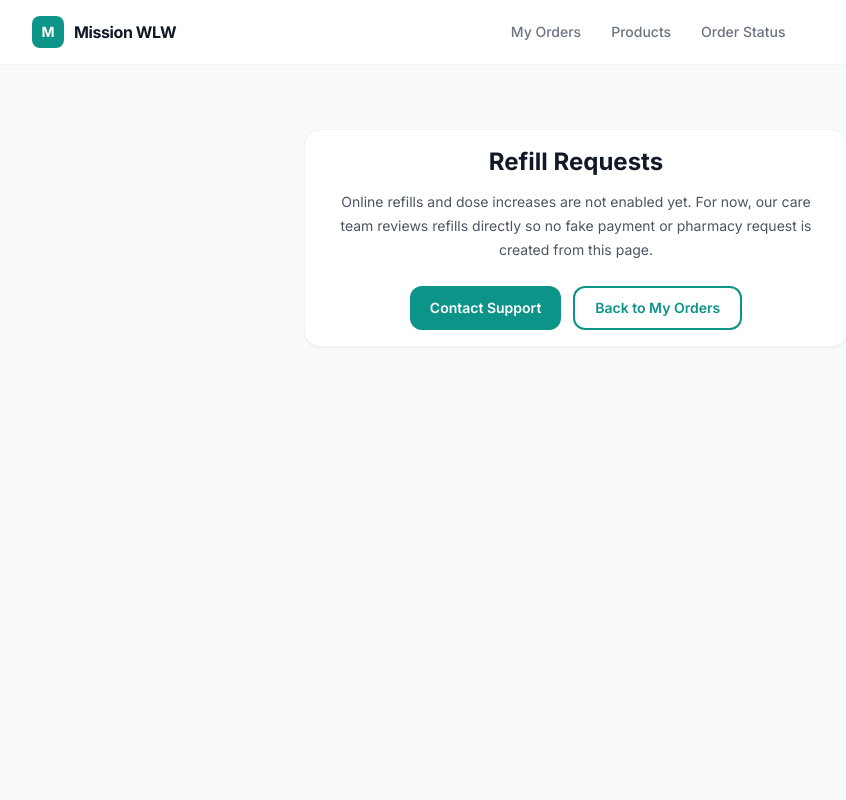
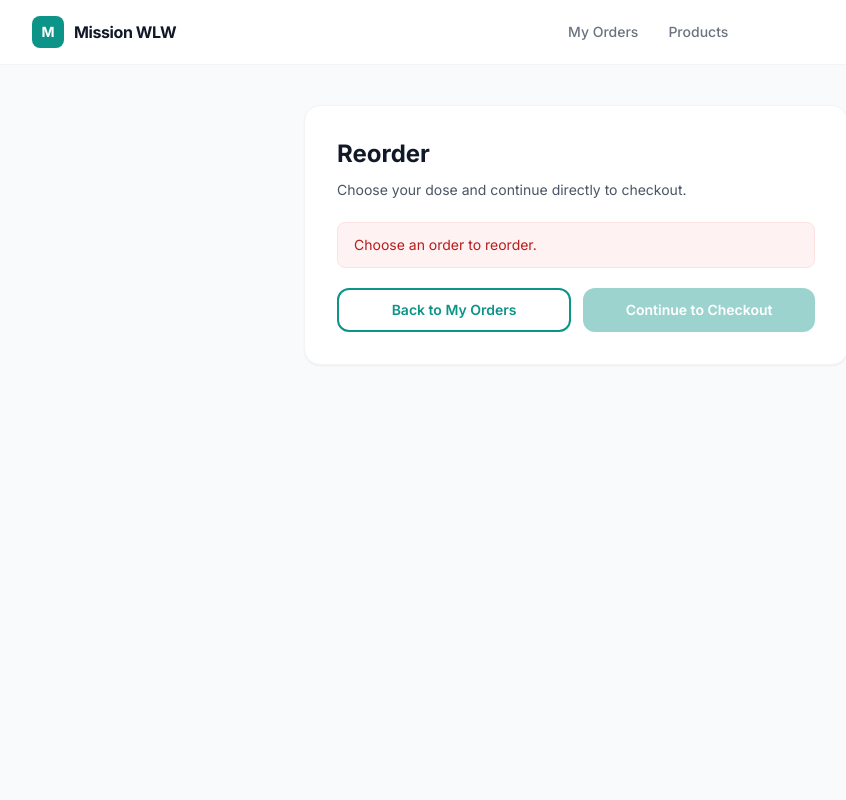
Before and after one commit to thebishoy98-sudo/mission-wlw-telehealth, a Next.js app: page /patient/reorder in a window 1280 px wide. Shown: the top 800 px of the page, without its empty margins (64-910 px from the left). Built offline with nearby package versions, Linux system fonts and the light colour scheme.

Commit message:
Streamline patient order navigation and reorder checkout

```diff
--- /dev/null
+++ b/app/api/patient/reorder/[orderId]/route.ts
@@ -0,0 +1,37 @@
+import { NextResponse } from "next/server";
+import * as dbServer from "@/lib/db.server";
+import { getPatientIdFromRequest } from "@/lib/patient-session";
+
+export async function GET(
+  req: Request,
+  { params }: { params: Promise<{ orderId: string }> }
+) {
+  const patientId = getPatientIdFromRequest(req);
+  if (!patientId) {
+    return NextResponse.json({ error: "Patient login required" }, { status: 401 });
+  }
+
+  const { orderId } = await params;
+  const order = await dbServer.orderDb.getById(orderId).catch(() => null);
+  if (!order || order.patientId !== patientId) {
+    return NextResponse.json({ error: "Order not found" }, { status: 404 });
+  }
+
+  const patient = await dbServer.patientDb.getById(patientId).catch(() => null);
+  if (!patient) {
+    return NextResponse.json({ error: "Patient not found" }, { status: 404 });
+  }
+
+  const product = await dbServer.productDb.getById(order.productId).catch(() => null);
+  const answers = await dbServer.answerDb.getByOrder(order.id).catch(() => []);
+  const questionnaireAnswers = Object.fromEntries(
+    answers.map((answer) => [answer.questionId, answer.answer])
+  );
+
+  return NextResponse.json({
+    patient,
+    order,
+    product,
+    questionnaireAnswers,
+  });
+}
--- a/app/patient/reorder/page.tsx
+++ b/app/patient/reorder/page.tsx
@@ -1,26 +1,152 @@
-import Link from "next/link";
+"use client";
+
+import { Suspense, useEffect, useState } from "react";
+import { useRouter, useSearchParams } from "next/navigation";
 import { Navbar } from "@/components/layout/Navbar";
 import { Card, CardContent } from "@/components/ui/Card";
 import { Button } from "@/components/ui/Button";
+import { Select } from "@/components/ui/Select";
+import { saveIntakeState } from "@/lib/intake-store";
+import { formatCurrency } from "@/lib/utils";
+import type { Order, Patient, Product } from "@/types";
 
-export default function ReorderPage() {
+type ReorderData = {
+  patient: Patient;
+  order: Order;
+  product: Product | null;
+  questionnaireAnswers: Record<string, string>;
+};
+
+function ReorderContent() {
+  const router = useRouter();
+  const searchParams = useSearchParams();
+  const orderId = searchParams.get("orderId") ?? "";
+  const [data, setData] = useState<ReorderData | null>(null);
+  const [selectedDose, setSelectedDose] = useState("");
+  const [error, setError] = useState("");
+
+  useEffect(() => {
+    if (!orderId) {
+      setError("Choose an order to reorder.");
+      return;
+    }
+
+    let cancelled = false;
+    fetch(`/api/patient/reorder/${encodeURIComponent(orderId)}`, { cache: "no-store" })
+      .then(async (response) => {
+        const payload = await response.json().catch(() => ({}));
+        if (!response.ok) throw new Error(payload.error ?? "Could not load this reorder.");
+        return payload as ReorderData;
+      })
+      .then((payload) => {
+        if (cancelled) return;
+        setData(payload);
+        const doseIds = payload.product?.doses.map((dose) => dose.id) ?? [];
+        setSelectedDose(doseIds.includes(payload.order.doseId) ? payload.order.doseId : doseIds[0] ?? "");
+      })
+      .catch((loadError) => {
+        if (!cancelled) setError((loadError as Error).message);
+      });
+
+    return () => {
+      cancelled = true;
+    };
+  }, [orderId]);
+
+  const handleCheckout = () => {
+    if (!data || !selectedDose) return;
+    const shippingAddress = data.patient.shippingAddress?.street1
+      ? data.patient.shippingAddress
+      : data.patient.address;
+
+    saveIntakeState({
+      patientId: data.patient.id,
+      firstName: data.patient.firstName,
+      lastName: data.patient.lastName,
+      dateOfBirth: data.patient.dateOfBirth,
+      gender: data.patient.gender,
+      phone: data.patient.phone,
+      email: data.patient.email,
+      address: data.patient.address,
+      shippingAddress,
+      productId: data.product?.id ?? data.order.productId,
+      doseId: selectedDose,
+      questionnaireAnswers: data.questionnaireAnswers,
+      consentAcknowledged: false,
+      signedName: "",
+      consented: false,
+      consentSignedAt: undefined,
+      licenseUploaded: false,
+      selfieUploaded: false,
+      licenseImageData: undefined,
+      selfieFrameData: undefined,
+      identityVideoData: undefined,
+      paymentProcessed: false,
+      orderId: undefined,
+      identityStatus: "missing",
+      identityAiResult: undefined,
+    });
+    router.push("/start/payment");
+  };
+
+  const doseOptions = data?.product?.doses ?? [];
+  const selectedDoseOption = doseOptions.find((dose) => dose.id === selectedDose);
+
   return (
     <div className="min-h-screen bg-gray-50">
       <Navbar variant="patient" />
-      <div className="mx-auto max-w-xl px-4 py-16 text-center">
+      <div className="mx-auto max-w-xl px-4 py-10">
         <Card>
-          <CardContent className="p-8">
-            <h1 className="mb-3 text-2xl font-bold text-gray-900">Refill Requests</h1>
-            <p className="mb-6 text-sm leading-6 text-gray-600">
-              Online refills and dose increases are not enabled yet. For now, our care team reviews refills directly so no fake payment or pharmacy request is created from this page.
-            </p>
-            <div className="flex flex-col gap-3 sm:flex-row sm:justify-center">
-              <a href="mailto:service@missionwlw.com">
-                <Button>Contact Support</Button>
-              </a>
-              <Link href="/patient">
-                <Button variant="outline">Back to My Orders</Button>
-              </Link>
+          <CardContent className="space-y-5 p-6 sm:p-8">
+            <div>
+              <h1 className="text-2xl font-bold text-gray-900">Reorder</h1>
+              <p className="mt-2 text-sm leading-6 text-gray-600">
+                Choose your dose and continue directly to checkout.
+              </p>
+            </div>
+
+            {error && (
+              <div className="rounded-lg border border-red-100 bg-red-50 px-4 py-3 text-sm text-red-700">
+                {error}
+              </div>
+            )}
+
+            {!data && !error && (
+              <div className="py-8 text-center text-sm text-gray-500">Loading reorder...</div>
+            )}
+
+            {data && (
+              <>
+                <div className="rounded-xl bg-gray-50 p-4">
+                  <p className="text-sm font-semibold text-gray-900">{data.product?.name ?? "Treatment"}</p>
+                  <p className="mt-1 text-xs text-gray-500">Previous order {data.order.id.slice(-8)}</p>
+                </div>
+
+                <Select
+                  label="Prescription option"
+                  value={selectedDose}
+                  onChange={(event) => setSelectedDose(event.target.value)}
+                  options={doseOptions.map((dose) => ({
+                    value: dose.id,
+                    label: `${dose.label} - ${dose.patientDescription ?? dose.strength} - ${formatCurrency(dose.price)}`,
+                  }))}
+                />
+
+                {selectedDoseOption && (
+                  <div className="rounded-xl border border-teal-100 bg-teal-50 p-4 text-sm text-gray-700">
+                    Checkout will use {selectedDoseOption.label} at {formatCurrency(selectedDoseOption.price)}.
+                  </div>
+                )}
+              </>
+            )}
+
+            <div className="flex flex-col gap-3 sm:flex-row">
+              <Button fullWidth variant="outline" onClick={() => router.push("/patient")}>
+                Back to My Orders
+              </Button>
+              <Button fullWidth onClick={handleCheckout} disabled={!data || !selectedDose}>
+                Continue to Checkout
+              </Button>
             </div>
           </CardContent>
         </Card>
@@ -28,3 +154,11 @@ export default function ReorderPage() {
     </div>
   );
 }
+
+export default function ReorderPage() {
+  return (
+    <Suspense fallback={<div className="min-h-screen bg-gray-50" />}>
+      <ReorderContent />
+    </Suspense>
+  );
+}
--- a/app/start/confirmation/page.tsx
+++ b/app/start/confirmation/page.tsx
@@ -151,11 +151,6 @@ export default function Confirmation() {
               We could not prepare your consent automatically. Our team will contact you to finish it.
             </div>
           )}
-          <Link href="/status">
-            <Button fullWidth>
-              Track My Order <ArrowRight className="ml-2 w-4 h-4" />
-            </Button>
-          </Link>
           <Link href="/">
             <Button fullWidth variant="ghost">Back to Home</Button>
           </Link>
--- a/components/layout/Footer.tsx
+++ b/components/layout/Footer.tsx
@@ -31,7 +31,7 @@ export function Footer() {
           <div>
             <h4 className="font-semibold mb-4 text-sm uppercase tracking-widest text-gray-400">Support</h4>
             <ul className="space-y-2 text-sm text-gray-400">
-              <li><Link href="/status" className="hover:text-white transition-colors">Track My Order</Link></li>
+              <li><Link href="/patient" className="hover:text-white transition-colors">My Orders</Link></li>
               <li><a href="mailto:service@missionwlw.com" className="hover:text-white transition-colors">Contact Us</a></li>
               <li><a href="mailto:service@missionwlw.com" className="hover:text-white transition-colors">Dosage Instructions</a></li>
             </ul>
--- a/components/layout/Navbar.tsx
+++ b/components/layout/Navbar.tsx
@@ -26,12 +26,11 @@ export function Navbar({ variant = "customer" }: NavbarProps) {
   const links = {
     customer: [
       { label: "Products", href: "/products" },
-      { label: "My Status", href: "/status" },
+      { label: "My Orders", href: "/patient" },
     ],
     patient: [
       { label: "My Orders", href: "/patient" },
       { label: "Products", href: "/products" },
-      { label: "Order Status", href: "/status" },
     ],
     provider: [
       { label: "Dashboard", href: "/provider" },
```
Also changed, not shown: app/patient/page.tsx (+1 -42 lines), 1 other file (tests, documents, lock files or other folders).
